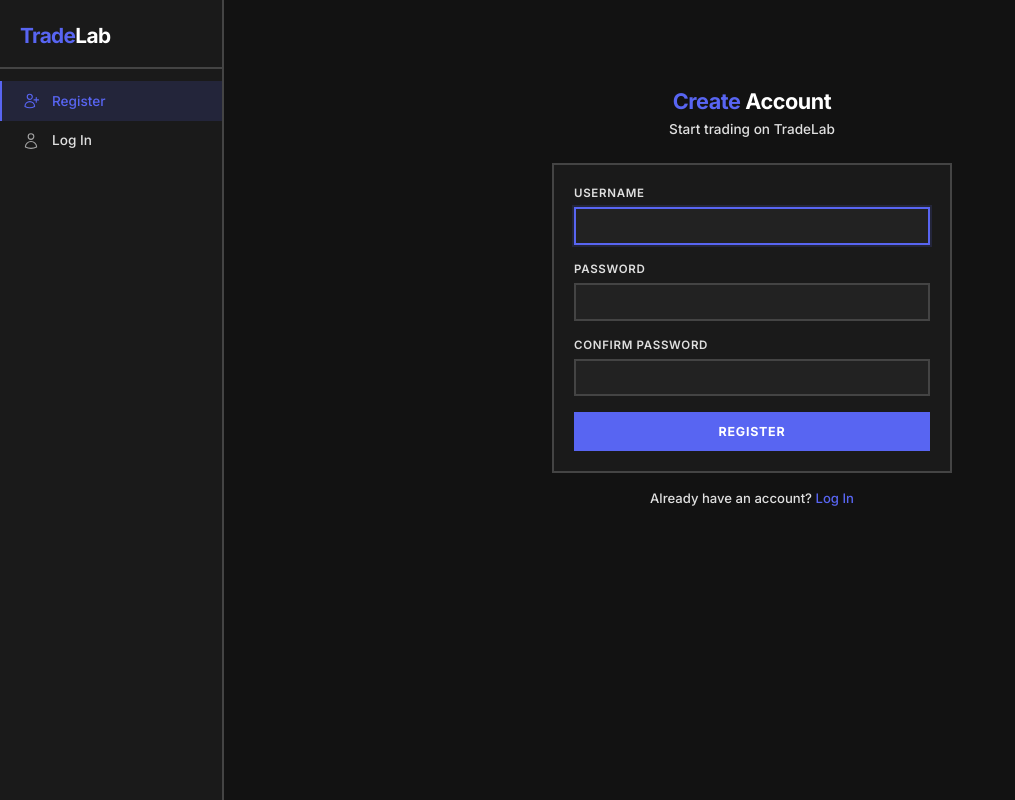
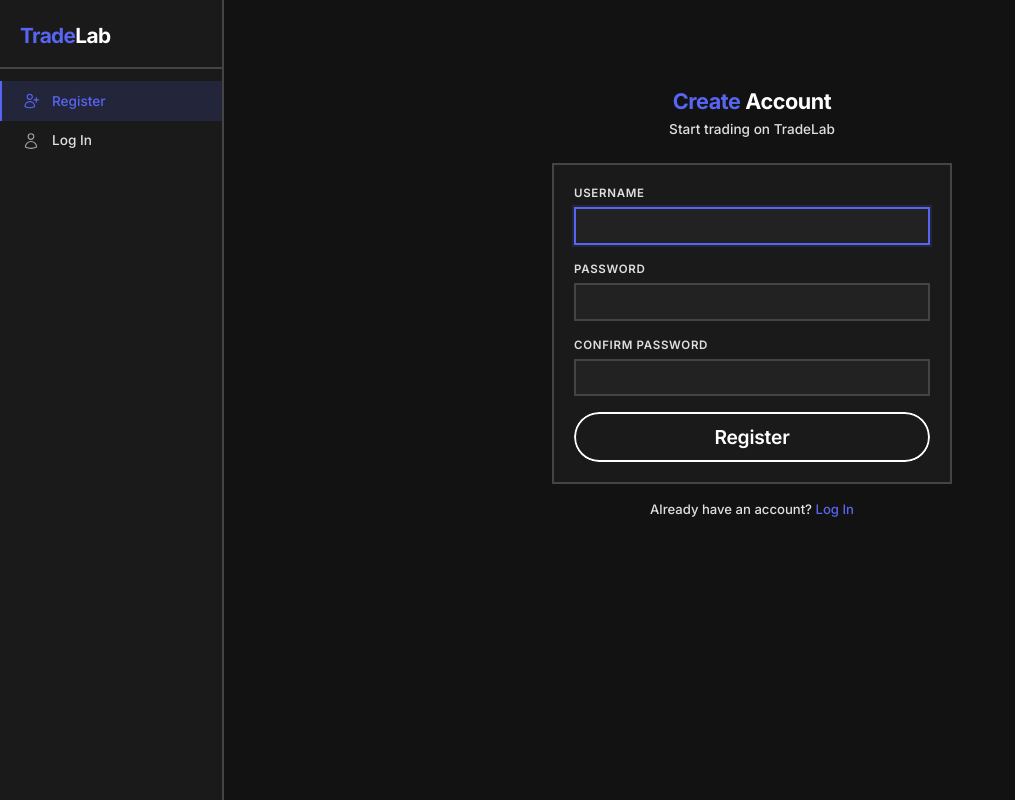
Before and after one commit to TDS2K5/tradelab, a Flask app: page /register in a window 1280 px wide. Shown: the whole page, without its empty margins (0-1015 px from the left). Run offline with Flask 3, Linux system fonts and the light colour scheme; some libraries are stand-ins or nearby versions.

Commit message:
gsap hover button

```diff
--- /dev/null
+++ b/static/interactions.js
@@ -0,0 +1,114 @@
+document.addEventListener("DOMContentLoaded", () => {
+    // 1. Initialize ScrollSmoother and ScrollTrigger
+    gsap.registerPlugin(ScrollTrigger);
+
+    if (typeof ScrollSmoother !== 'undefined') {
+        ScrollSmoother.create({
+            wrapper: '#smooth-wrapper',
+            content: '#smooth-content',
+            smooth: 1.5,
+            effects: true
+        });
+    }
+
+    const easeQuart = "power4.inOut";
+    const easeOut = "power2.out";
+
+    // 2. Button Hover System (Cursor-Follow Flair)
+    const buttons = document.querySelectorAll('.button--stroke');
+
+    buttons.forEach(btn => {
+        const flair = btn.querySelector('.button__flair');
+        if (!flair) return;
+
+        // Create quickSetters for better performance (60fps)
+        const xSet = gsap.quickSetter(flair, 'x', 'px');
+        const ySet = gsap.quickSetter(flair, 'y', 'px');
+
+        btn.addEventListener('mouseenter', (e) => {
+            const rect = btn.getBoundingClientRect();
+            // Start the flair at the cursor position
+            xSet(e.clientX - rect.left);
+            ySet(e.clientY - rect.top);
+
+            gsap.to(flair, {
+                scale: 1,
+                duration: 0.4,
+                ease: easeOut,
+                overwrite: "auto"
+            });
+        });
+
+        btn.addEventListener('mousemove', (e) => {
+            const rect = btn.getBoundingClientRect();
+            // Follow cursor smoothly
+            xSet(e.clientX - rect.left);
+            ySet(e.clientY - rect.top);
+        });
+
+        btn.addEventListener('mouseleave', (e) => {
+            const rect = btn.getBoundingClientRect();
+            xSet(e.clientX - rect.left);
+            ySet(e.clientY - rect.top);
+
+            gsap.to(flair, {
+                scale: 0,
+                duration: 0.4,
+                ease: easeOut,
+                overwrite: "auto"
+            });
+        });
+    });
+
+    // 3. Magnetic Hover System (for links, cards, icons, nav items)
+    // Avoid magnetic effect on mobile where hover doesn't make sense
+    if (window.matchMedia("(hover: hover)").matches) {
+        const magneticElements = document.querySelectorAll('a:not(.button), .tl-sidebar-nav a, .hover-target');
+
+        magneticElements.forEach(el => {
+            el.addEventListener('mousemove', (e) => {
+                const rect = el.getBoundingClientRect();
+                const x = e.clientX - rect.left - rect.width / 2;
+                const y = e.clientY - rect.top - rect.height / 2;
+
+                // Subtle x/y translation towards the mouse
+                gsap.to(el, {
+                    x: x * 0.15,
+                    y: y * 0.15,
+                    duration: 0.4,
+                    ease: easeOut
+                });
+            });
+
+            el.addEventListener('mouseleave', () => {
+                // Reset translation
+                gsap.to(el, {
+                    x: 0,
+                    y: 0,
+                    duration: 0.6,
+                    ease: "elastic.out(1, 0.3)" // soft magnetic release
+                });
+            });
+        });
+    }
+
+    // 4. Reveal on Scroll System
+    const revealTargets = document.querySelectorAll('.tl-card, .tl-page-header, .tl-bento-stats, .tl-stock-grid > div, .tl-auth-container');
+
+    revealTargets.forEach(target => {
+        gsap.fromTo(target,
+            { y: 30, opacity: 0 },
+            {
+                y: 0,
+                opacity: 1,
+                duration: 0.8,
+                ease: easeOut,
+                scrollTrigger: {
+                    trigger: target,
+                    start: 'top 85%',
+                    toggleActions: 'play none none reverse'
+                }
+            }
+        );
+    });
+});
--- a/static/styles.css
+++ b/static/styles.css
@@ -355,40 +355,29 @@ small, .text-muted { color: var(--tl-text-muted) !important; }
 
 /* Primary (Purple) */
 .tl-btn-primary {
-    background: var(--tl-purple);
-    color: #fff;
-    border-color: var(--tl-purple);
+    /* Styles handled by new button variants at EOF */
 }
 .tl-btn-primary .tl-btn-glint { background: rgba(255,255,255,0.15); }
 .tl-btn-primary:hover {
-    background: #4752C4;
-    border-color: #4752C4;
     color: #fff;
 }
 
 /* Danger (Red) */
 .tl-btn-danger {
-    background: var(--tl-red);
-    color: #fff;
-    border-color: var(--tl-red);
+    /* Styles handled by new button variants at EOF */
 }
 .tl-btn-danger .tl-btn-glint { background: rgba(255,255,255,0.15); }
 .tl-btn-danger:hover {
-    background: #DC2626;
-    border-color: #DC2626;
     color: #fff;
 }
 
 /* Outline */
 .tl-btn-outline {
-    background: transparent;
-    color: var(--tl-text-muted);
-    border-color: var(--tl-border-bright);
+    /* Styles handled by new button variants at EOF */
 }
 .tl-btn-outline .tl-btn-glint { background: var(--tl-purple-dim); }
 .tl-btn-outline:hover {
     color: var(--tl-purple);
-    border-color: var(--tl-purple);
 }
 
 /* Button sizes */
@@ -843,3 +832,106 @@ small, .text-muted { color: var(--tl-text-muted) !important; }
 @media (min-width: 769px) {
     .tl-ticker { left: var(--sidebar-w); }
 }
+
+/* --- GSAP Button & Hover Styles --- */
+:root {
+    --color-surface-white: var(--tl-text);
+    --color-just-black: var(--tl-base);
+    --ease-in-out-quart: cubic-bezier(0.76, 0, 0.24, 1);
+}
+
+.button {
+    align-items: center;
+    background: 0 0;
+    border: none;
+    border-radius: 6.25rem;
+    color: var(--color-surface-white);
+    cursor: pointer;
+    display: inline-flex;
+    font-size: 1.2rem;
+    font-weight: 600;
+    gap: 0.363636em;
+    justify-content: center;
+    letter-spacing: -0.01em;
+    line-height: 1.04545;
+    overflow: hidden;
+    padding: 0.9375rem 1.5rem;
+    position: relative;
+    text-decoration: none;
+    word-break: break-word;
+}
+
+@media (hover: hover) {
+    .button.button--stroke:hover {
+        color: var(--color-just-black);
+        text-decoration: none;
+    }
+}
+
+.button--stroke:after {
+    bottom: 0;
+    left: 0;
+    position: absolute;
+    right: 0;
+    top: 0;
+    border: 0.125rem solid var(--color-surface-white);
+    border-radius: 6.25rem;
+    content: "";
+    pointer-events: none;
+}
+
+.button__label {
+    position: relative;
+    text-align: center;
+    transition: color 50ms var(--ease-in-out-quart);
+    z-index: 1;
+}
+
+.button--stroke:hover .button__label {
+    transition: color 0.15s var(--ease-in-out-quart);
+}
+
+.button__flair {
+    bottom: 0;
+    left: 0;
+    pointer-events: none;
+    position: absolute;
+    right: 0;
+    top: 0;
+    transform: scale(0);
+    transform-origin: 0 0;
+    will-change: transform;
+    z-index: 0;
+}
+
+.button__flair:before {
+    aspect-ratio: 1/1;
+    background-color: var(--color-surface-white);
+    border-radius: 50%;
+    content: "";
+    display: block;
+    left: 0;
+    pointer-events: none;
+    position: absolute;
+    top: 0;
+    transform: translate(-50%, -50%);
+    width: 170%;
+}
+
+/* Adjust button sizes for our layout */
+.tl-btn-sm {
+    padding: 0.35rem 0.75rem;
+    font-size: 0.72rem;
+}
+
+.tl-btn-full {
+    width: 100%;
+}
+
+/* Button Variants adjustments for stroke style */
+.tl-btn-primary,
+.tl-btn-danger,
+.tl-btn-outline {
+    --color-surface-white: var(--tl-text);
+    --color-just-black: var(--tl-base);
+}
--- a/templates/apology.html
+++ b/templates/apology.html
@@ -6,6 +6,6 @@
     <div style="padding: 4rem 0; text-align: center;">
         <div class="tl-error-code" style="color: var(--tl-red);">{{ top }}</div>
         <p class="tl-error-msg">{{ bottom }}</p>
-        <a href="/" class="tl-btn tl-btn-outline" style="margin-top: 1.5rem;"><span>Go to Portfolio</span><div class="tl-btn-glint"></div></a>
+        <a href="/" class="button button--stroke tl-btn-outline" style="margin-top: 1.5rem;"><span class="button__flair"></span><span class="button__label">Go to Portfolio</span></a>
     </div>
 {% endblock %}
--- a/templates/layout.html
+++ b/templates/layout.html
@@ -106,9 +106,13 @@
             </div>
         {% endif %}
 
-        <main class="tl-main">
-            {% block main %}{% endblock %}
-        </main>
+        <div id="smooth-wrapper">
+            <div id="smooth-content">
+                <main class="tl-main">
+                    {% block main %}{% endblock %}
+                </main>
+            </div>
+        </div>
 
         <!-- Ticker Tape -->
         {% if session["user_id"] %}
@@ -201,6 +205,11 @@
         })();
         </script>
 
+        <!-- GSAP Scripts -->
+        <script src="https://cdn.jsdelivr.net/npm/gsap@3.15/dist/gsap.min.js"></script>
+        <script src="https://cdn.jsdelivr.net/npm/gsap@3.15/dist/ScrollTrigger.min.js"></script>
+        <script src="https://cdn.jsdelivr.net/npm/gsap@3.15/dist/ScrollSmoother.min.js"></script>
+        <script src="/static/interactions.js"></script>
     </body>
 
 </html>
--- a/templates/login.html
+++ b/templates/login.html
@@ -19,7 +19,7 @@
                     <label class="tl-label" for="login-password">Password</label>
                     <input class="tl-input" id="login-password" name="password" placeholder="" type="password">
                 </div>
-                <button class="tl-btn tl-btn-primary tl-btn-full" type="submit"><span>Log In</span><div class="tl-btn-glint"></div></button>
+                <button class="button button--stroke tl-btn-primary tl-btn-full" type="submit"><span class="button__flair"></span><span class="button__label">Log In</span></button>
             </form>
         </div>
 
--- a/templates/quoted.html
+++ b/templates/quoted.html
@@ -37,7 +37,7 @@
             <p class="tl-summary">{{ stock.summary }}</p>
             {% endif %}
 
-            <a href="/stockhistory/{{ stock.symbol }}" class="tl-btn tl-btn-outline tl-btn-sm" style="margin-top: 0.75rem;"><span>View Historical Data →</span><div class="tl-btn-glint"></div></a>
+            <a href="/stockhistory/{{ stock.symbol }}" class="button button--stroke tl-btn-outline tl-btn-sm" style="margin-top: 0.75rem;"><span class="button__flair"></span><span class="button__label">View Historical Data →</span></a>
 
             {% if stock.officers %}
             <hr class="tl-divider">
@@ -70,7 +70,7 @@
                     <div style="font-family: var(--tl-font-mono); font-size: 0.78rem; color: var(--tl-text-muted); margin-bottom: 0.75rem; padding: 0.4rem 0; border-top: 1px solid var(--tl-border);">
                         EST. TOTAL: <span id="trade-total" style="color: var(--tl-yellow); font-weight: 600;">₹0.00</span>
                     </div>
-                    <button class="tl-btn tl-btn-primary tl-btn-full" type="submit"><span> Buy</span><div class="tl-btn-glint"></div></button>
+                    <button class="button button--stroke tl-btn-primary tl-btn-full" type="submit"><span class="button__flair"></span><span class="button__label"> Buy</span></button>
                 </form>
             </div>
         </div>
--- a/templates/register.html
+++ b/templates/register.html
@@ -23,7 +23,7 @@
                     <label class="tl-label" for="reg-confirm">Confirm Password</label>
                     <input class="tl-input" id="reg-confirm" name="confirmation" placeholder="" type="password">
                 </div>
-                <button class="tl-btn tl-btn-primary tl-btn-full" type="submit"><span>Register</span><div class="tl-btn-glint"></div></button>
+                <button class="button button--stroke tl-btn-primary tl-btn-full" type="submit"><span class="button__flair"></span><span class="button__label">Register</span></button>
             </form>
         </div>
 
--- a/templates/search.html
+++ b/templates/search.html
@@ -13,7 +13,7 @@
                     <label class="tl-label" for="search-query">Stock name or symbol</label>
                     <input autocomplete="on" autofocus class="tl-input" id="search-query" name="query" placeholder="RELIANCE, TCS, INFY..." type="text">
                 </div>
-                <button class="tl-btn tl-btn-primary tl-btn-full" type="submit"><span>Search</span><div class="tl-btn-glint"></div></button>
+                <button class="button button--stroke tl-btn-primary tl-btn-full" type="submit"><span class="button__flair"></span><span class="button__label">Search</span></button>
             </form>
         </div>
     </div>
--- a/templates/search_results.html
+++ b/templates/search_results.html
@@ -14,7 +14,7 @@
                 <span class="tl-result-name">{{ stock.name }}</span>
                 <span class="tl-result-price">{{ stock.price | inr }}</span>
             </div>
-            <a class="tl-btn tl-btn-outline tl-btn-sm" href="/quote/{{ stock.symbol }}"><span>View</span><div class="tl-btn-glint"></div></a>
+            <a class="button button--stroke tl-btn-outline tl-btn-sm" href="/quote/{{ stock.symbol }}"><span class="button__flair"></span><span class="button__label">View</span></a>
         </div>
         {% else %}
         <div class="tl-card tl-empty">
--- a/templates/sell.html
+++ b/templates/sell.html
@@ -22,7 +22,7 @@
                     <label class="tl-label" for="sell-shares">Shares</label>
                     <input autocomplete="off" class="tl-input" id="sell-shares" min="1" name="shares" placeholder="QTY" type="number">
                 </div>
-                <button class="tl-btn tl-btn-danger tl-btn-full" type="submit"><span>Sell</span><div class="tl-btn-glint"></div></button>
+                <button class="button button--stroke tl-btn-danger tl-btn-full" type="submit"><span class="button__flair"></span><span class="button__label">Sell</span></button>
             </form>
         </div>
     </div>
--- a/templates/stock_history.html
+++ b/templates/stock_history.html
@@ -13,7 +13,7 @@
                 <span class="tl-badge tl-badge-gray">{{ data.total_records }} trading days</span>
             </div>
         </div>
-        <a href="/quote/{{ data.symbol }}" class="tl-btn tl-btn-outline tl-btn-sm"><span>← Back to Quote</span><div class="tl-btn-glint"></div></a>
+        <a href="/quote/{{ data.symbol }}" class="button button--stroke tl-btn-outline tl-btn-sm"><span class="button__flair"></span><span class="button__label">← Back to Quote</span></a>
     </div>
 
     <!-- Period Filter -->
@@ -38,7 +38,7 @@
                 <input type="date" class="tl-input" id="hist-end" name="end" value="{{ end_date }}" style="width: auto;">
             </div>
             <div>
-                <button type="submit" class="tl-btn tl-btn-primary tl-btn-sm"><span>Apply</span><div class="tl-btn-glint"></div></button>
+                <button type="submit" class="button button--stroke tl-btn-primary tl-btn-sm"><span class="button__flair"></span><span class="button__label">Apply</span></button>
             </div>
         </form>
     </div>
```
